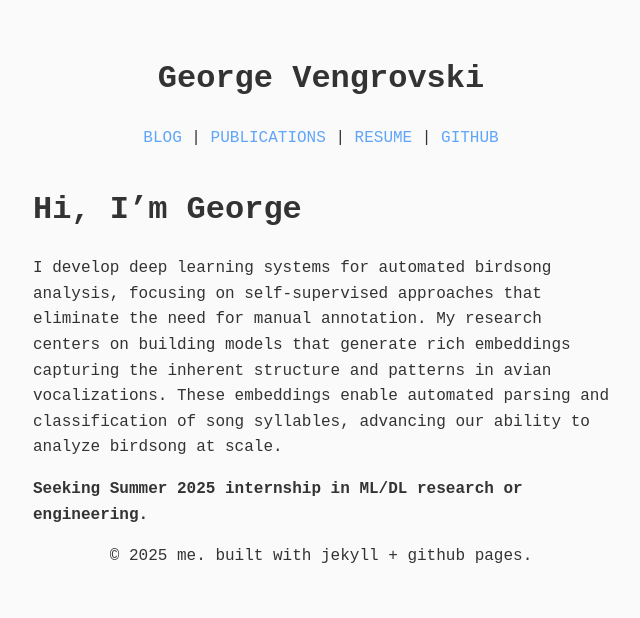
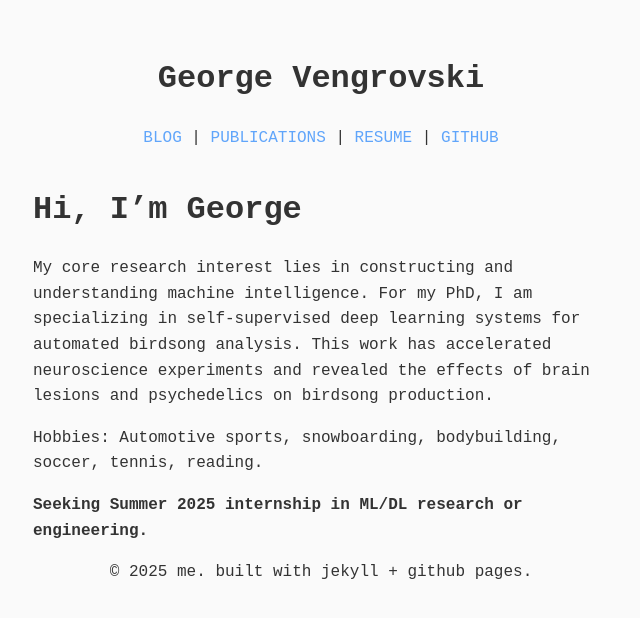
Before and after one commit to georgevenven/personal_website, a Jekyll site: the page built from index.md, in a window 1280 px wide. Shown: the top 618 px of the page, without its empty margins (319-959 px from the left). Built offline with Jekyll 4.4.1, drawn with Linux system fonts in a browser that asks for light colours.

Commit message:
updated bio

```diff
--- a/index.md
+++ b/index.md
@@ -5,6 +5,8 @@ title: home
 
 # Hi, I'm George
 
-I develop deep learning systems for automated birdsong analysis, focusing on self-supervised approaches that eliminate the need for manual annotation. My research centers on building models that generate rich embeddings capturing the inherent structure and patterns in avian vocalizations. These embeddings enable automated parsing and classification of song syllables, advancing our ability to analyze birdsong at scale.
+My core research interest lies in constructing and understanding machine intelligence. For my PhD, I am specializing in self-supervised deep learning systems for automated birdsong analysis. This work has accelerated neuroscience experiments and revealed the effects of brain lesions and psychedelics on birdsong production.
+
+Hobbies: Automotive sports, snowboarding, bodybuilding, soccer, tennis, reading.
 
 **Seeking Summer 2025 internship in ML/DL research or engineering.**
```
Also changed, not shown: publications.md (+1 -1 lines).
